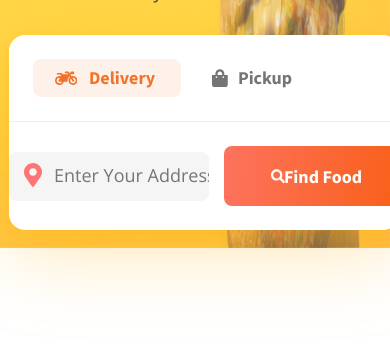
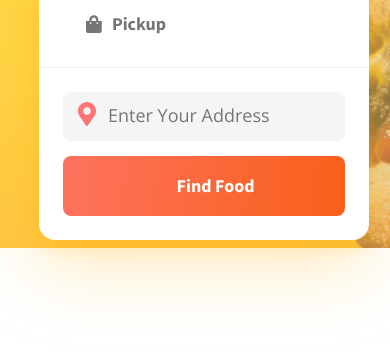
Before and after one commit to PubupCreed/food-wagon, a website built with Vite: page index.html in a window 390 px wide. Shown: the part 484-844 px from the top of the page. Built offline with nearby package versions, Linux system fonts and the light colour scheme.

Commit message:
added responsive

```diff
--- a/src/scss/components/hero-banner.scss
+++ b/src/scss/components/hero-banner.scss
@@ -27,13 +27,15 @@
                 width: 100%;
                 height: auto;
                 min-height: 100%;
+                object-fit: cover;
             }
         }
     }
 
     .order-card {
         position: absolute;
-        max-width: $maxWidthContainer;
+        max-width: $maxWidthContainer + $containerPadding + $containerPadding;
+        padding: 0 $containerPadding;
         width: 100%;
         top: 127px;
         left: calc(50% + 9px);
@@ -47,6 +49,10 @@
             color: $mainBG;
             text-shadow: 0px 14px 15px rgba(255, 174, 0, 0.01), 0px 27px 82px rgba(255, 174, 0, 0.28);
             font-weight: 700;
+
+            @media (max-width: $mobile) {
+                font-size: clamp(45px, 10vw, 88px);
+            }
         }
 
         &__suptitle {
@@ -57,6 +63,10 @@
             font-size: 22px;
             line-height: 120%;
             color: #504F4F;
+
+            @media (max-width: $mobile) {
+                font-size: clamp(16px, 3vw, 22px);
+            }
         }
 
         .order-location {
@@ -73,6 +83,8 @@
                 display: flex;
                 gap: 8px;
                 border-bottom: 1px solid #EEEEEE;
+                height: 100%;
+                flex-wrap: wrap;
 
                 &-btn {
                     font-style: normal;
@@ -139,6 +151,12 @@
                 height: 108px;
                 justify-content: center;
                 align-items: center;
+                padding: 0 24px;
+
+                @media (max-width: $mobile) {
+                    height: 100%;
+                    padding: 24px;
+                }
 
                 &-container {
                     position: relative;
@@ -147,6 +165,10 @@
                     display: flex;
                     align-items: center;
                     gap: 15px;
+
+                    @media (max-width: $mobile) {
+                        flex-direction: column;
+                    }
 
                     &::before {
                         position: absolute;
@@ -158,6 +180,10 @@
                         width: 18px;
                         height: 34px;
                         background: url('../../../public/hero-banner/location.svg') no-repeat center center / contain;
+
+                        @media (max-width: $mobile) {
+                            top: 5px;
+                        }
                     }
 
                     .copy-address {
@@ -175,6 +201,14 @@
                             width: 15px;
                             height: 15px;
                             background: url('../../../public/hero-banner/magnifying-glass.svg') no-repeat center center / contain;
+
+                            @media (max-width: $mobile) {
+                                display: none;
+                            }
+                        }
+
+                        @media (max-width: $mobile) {
+                            max-width: 100%;
                         }
                     }
                 }
@@ -190,6 +224,10 @@
 
                     &::placeholder {
                         font-family: $fontFamily;
+                    }
+
+                    @media (max-width: $mobile) {
+                        max-width: 100%;
                     }
                 }
 
```
